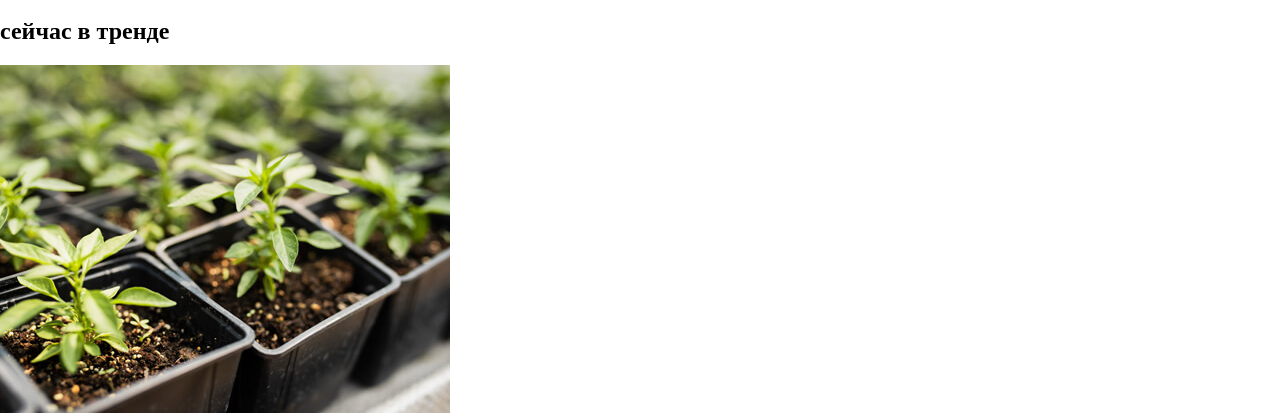
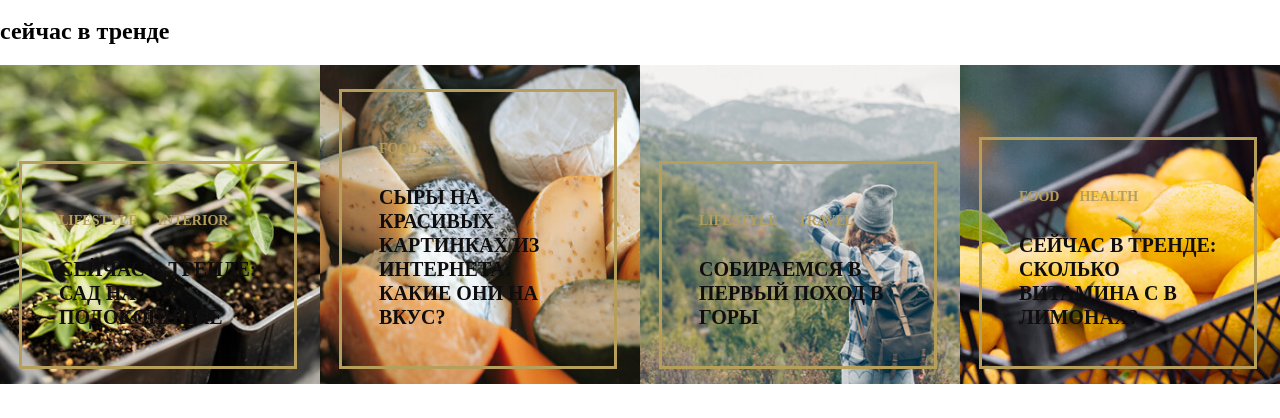
Before and after one commit to octopus-dev-d/mq-diplom, a plain HTML site: page index.html in a window 1280 px wide. Shown: the part 548-966 px from the top of the page. Drawn offline with Linux system fonts and the light colour scheme; a web font is replaced by a local one.

Commit message:
Частично стилизован блок trends

```diff
--- a/css/style.css
+++ b/css/style.css
@@ -116,6 +116,57 @@ body {
     font-size: 13px;
 }
 
+/*Стили для верхнего меню*/
+
+.top-news-1 {
+    background-image: url(../img/trend1.jpg);
+    background-repeat: no-repeat;
+    background-size: cover;
+    width: 407px;
+    height: 319px;
+    display: flex;
+    align-items: flex-end;
+}
+
+.top-news-2 {
+    background-image: url(../img/trend2.jpg);
+    background-repeat: no-repeat;
+    background-size: cover;
+    width: 407px;
+    height: 319px;
+    display: flex;
+    align-items: flex-end;
+}
+
+.top-news-3 {
+    background-image: url(../img/trend3.jpg);
+    background-repeat: no-repeat;
+    background-size: cover;
+    width: 407px;
+    height: 319px;
+    display: flex;
+    align-items: flex-end;
+}
+
+.top-news-4 {
+    background-image: url(../img/trend4.jpg);
+    background-repeat: no-repeat;
+    background-size: cover;
+    width: 407px;
+    height: 319px;
+    display: flex;
+    align-items: flex-end;
+}
+
+.top-description {
+    border: 3px solid #b59f5b;
+    margin: 0 23px 15px 19px;
+    padding: 37px;
+}
+
+.top-news-block {
+    display: flex;
+}
 
 /*Стили для основного меню*/
 
--- a/index.html
+++ b/index.html
@@ -45,11 +45,10 @@
         </div>
     </header>
     <div class="top-main">
+        <h2 class="top-news-title">сейчас в тренде</h2>
         <main class="top-news-block">
-            <h2 class="top-news-title">сейчас в тренде</h2>
-            <article class="top-news">
-                <img class="top-news-img" src="img/trend1.jpg" alt="post1">
-                <div class="description">
+            <article class="top-news-1">
+                <div class="top-description">
                     <header class="news-header">
                         <ul class="links-list">
                             <li>
@@ -63,9 +62,8 @@
                     </header>
                 </div>
             </article>
-            <article class="top-news">
-                <img class="top-news-img" src="img/trend2.jpg" alt="post2">
-                <div class="description">
+            <article class="top-news-2">
+                <div class="top-description">
                     <header class="news-header">
                         <ul class="links-list">
                             <li>
@@ -76,9 +74,8 @@
                     </header>
                 </div>
             </article>
-            <article class="top-news">
-                <img class="top-news-img" src="img/trend3.jpg" alt="post3">
-                <div class="description">
+            <article class="top-news-3">
+                <div class="top-description">
                     <header class="news-header">
                         <ul class="links-list">
                             <li>
@@ -92,9 +89,8 @@
                     </header>
                 </div>
             </article>
-            <article class="top-news">
-                <img class="top-news-img" src="img/trend4.jpg" alt="post4">
-                <div class="description">
+            <article class="top-news-4">
+                <div class="top-description">
                     <header class="news-header">
                         <ul class="links-list">
                             <li>
```
Also changed, not shown: 1 other file.
